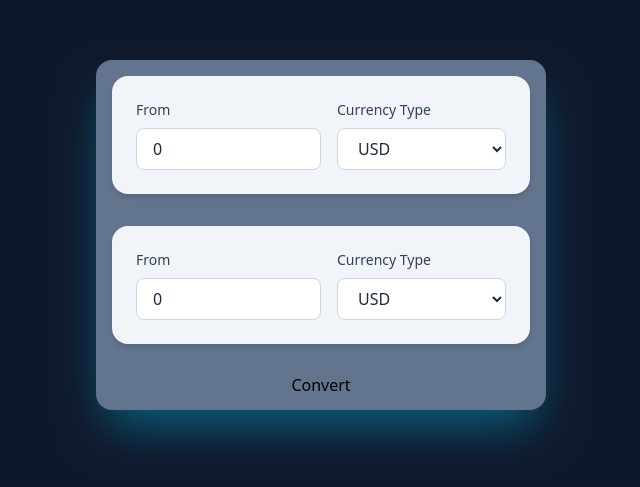
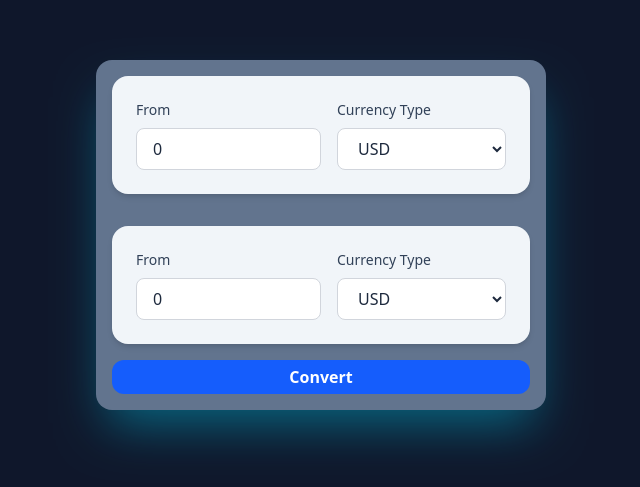
Before and after one commit to bhargablinx/exchange-currency, a React (Vite) app: page / in a window 1280 px wide. Shown: the part 165-652 px from the top of the page, without its empty margins (319-959 px from the left). Built offline with nearby package versions, Linux system fonts and the light colour scheme.

Commit message:
Design button in App.jsx

```diff
--- a/src/App.jsx
+++ b/src/App.jsx
@@ -6,7 +6,9 @@ function App() {
             <div className="bg-slate-500 w-[450px] h-[350px] rounded-2xl shadow-2xl shadow-cyan-500/50 flex flex-col">
                 <InputBox />
                 <InputBox />
-                <button className="flex-1">Convert</button>
+                <button className="flex-1 bg-blue-600 mx-4 mb-4 rounded-xl text-white font-bold cursor-pointer hover:bg-blue-700 duration-100">
+                    Convert
+                </button>
             </div>
         </div>
     );
```
